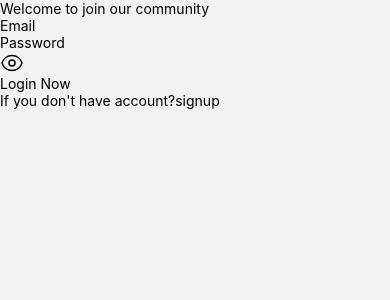
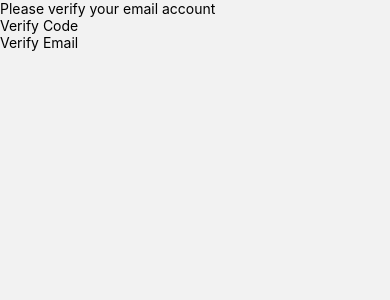
Before and after one commit to jsdevraju/react-native-food-app, a React Native app: screen /VerifyEmail in a window 390 px wide. Shown: the top 300 px of the page. Built offline with nearby package versions, Linux system fonts and the light colour scheme; what tailwindcss-react-native would draw is missing.

Commit message:
added validation added news screen

```diff
--- a/App.js
+++ b/App.js
@@ -9,6 +9,7 @@ import Delivery from "./screens/Delivery";
 import Profile from "./screens/Profile";
 import Login from "./screens/Login";
 import Register from "./screens/Register";
+import EmailVerify from "./screens/EmailVerify";
 
 const Stack = createNativeStackNavigator();
 
@@ -17,17 +18,36 @@ export default function App() {
     <NavigationContainer>
       <TailwindProvider>
         <Stack.Navigator>
-          <Stack.Screen name="Login" component={Login} options={{
-            headerShown:false
-          }} />
-          <Stack.Screen name="Register" component={Register} options={{
-            headerShown:false
-          }} />
+          <Stack.Screen
+            name="Login"
+            component={Login}
+            options={{
+              headerShown: false,
+            }}
+          />
+          <Stack.Screen
+            name="Register"
+            component={Register}
+            options={{
+              headerShown: false,
+            }}
+          />
+          <Stack.Screen
+            name="VerifyEmail"
+            component={EmailVerify}
+            options={{
+              headerShown: false,
+            }}
+          />
           <Stack.Screen name="Home" component={HomeScreen} />
           <Stack.Screen name="Restaurant" component={Restaurant} />
-          <Stack.Screen name="Profile" component={Profile} options={{
-            headerShown: false,
-          }} />
+          <Stack.Screen
+            name="Profile"
+            component={Profile}
+            options={{
+              headerShown: false,
+            }}
+          />
           <Stack.Screen
             name="Cart"
             component={Cart}
@@ -36,14 +56,22 @@ export default function App() {
               headerShown: false,
             }}
           />
-          <Stack.Screen name="Order" component={ProcessOrder} options={{
-            presentation: "fullScreenModal",
-            headerShown: false,
-          }} />
-          <Stack.Screen name="Delivery" component={Delivery} options={{
-            presentation: "fullScreenModal",
-            headerShown: false,
-          }} />
+          <Stack.Screen
+            name="Order"
+            component={ProcessOrder}
+            options={{
+              presentation: "fullScreenModal",
+              headerShown: false,
+            }}
+          />
+          <Stack.Screen
+            name="Delivery"
+            component={Delivery}
+            options={{
+              presentation: "fullScreenModal",
+              headerShown: false,
+            }}
+          />
         </Stack.Navigator>
       </TailwindProvider>
     </NavigationContainer>
--- a/Validation/index.js
+++ b/Validation/index.js
@@ -10,9 +10,8 @@ export const LoginSchema = Yup.object().shape({
     .matches(
       /^(?=.*[a-z])(?=.*[A-Z])(?=.*[0-9])(?=.*[!@#\$%\^&\*])(?=.{8,})/,
       "Must Contain 8 Characters, One Uppercase, One Lowercase, One Number and One Special Case Character"
-    )
+    ),
 });
-
 
 export const RegisterSchema = Yup.object().shape({
   name: Yup.string()
@@ -27,5 +26,11 @@ export const RegisterSchema = Yup.object().shape({
     .matches(
       /^(?=.*[a-z])(?=.*[A-Z])(?=.*[0-9])(?=.*[!@#\$%\^&\*])(?=.{8,})/,
       "Must Contain 8 Characters, One Uppercase, One Lowercase, One Number and One Special Case Character"
-    )
+    ),
 });
+
+export const EmailVerifySchema = Yup.object().shape({
+  code: Yup.string()
+    .min(6, ({ min }) => `Verify code must be at least ${min} characters`)
+    .required("Verify code is required"),
+});
--- a/screens/EmailVerify/index.js
+++ b/screens/EmailVerify/index.js
@@ -1,12 +1,42 @@
-import { View, Text } from 'react-native'
-import React from 'react'
+import { View, Text, SafeAreaView, Platform } from "react-native";
+import React from "react";
+import { StatusBar } from "expo-status-bar";
+import AppForm from "../../components/Form/AppForm";
+import AppFormFeilds from "../../components/Form/AppFormFeilds";
+import AppSubmitButton from "../../components/Form/AppSubmitButton";
+import { EmailVerifySchema } from "../../Validation";
 
 const EmailVerify = () => {
+  const emailVerify = (values) => {
+    console.log(values);
+  };
+
   return (
-    <View>
-      <Text>EmailVerify</Text>
-    </View>
-  )
-}
+    <SafeAreaView
+      style={{
+        paddingTop: Platform.OS === "android" ? StatusBar.currentHeight : 0,
+      }}
+      className="pt-5 flex-1 items-center justify-center"
+    >
+      <View className="shadow-md bg-white w-full p-8">
+        <Text className="text-1xl font-bold text-center">
+          Please verify your email account
+        </Text>
+        <AppForm
+          initialValues={{ name: "", email: "", password: "" }}
+          validationSchema={EmailVerifySchema}
+          onSubmit={(values) => emailVerify(values)}
+        >
+          <AppFormFeilds
+            name="code"
+            placeholder="Verify Code"
+            autoCompleteType="off"
+          />
+          <AppSubmitButton title="Verify Email" />
+        </AppForm>
+      </View>
+    </SafeAreaView>
+  );
+};
 
-export default EmailVerify
+export default EmailVerify;
--- a/screens/Login/index.js
+++ b/screens/Login/index.js
@@ -20,6 +20,7 @@ const Login = () => {
       }}
       className="pt-5 flex-1 items-center justify-center"
     >
+
       <View className="shadow-md bg-white w-full p-8">
         <Text className="text-1xl font-bold text-center">
           Welcome to join our community
@@ -44,7 +45,7 @@ const Login = () => {
         </AppForm>
         <Text className="mt-4 text-gray-700">
           If you don't have account?
-          <Text className="text-blue-600" onPress={() => navigation.navigate("Register")}>signup</Text>
+          <Text className="text-blue-600" onPress={() => navigation.navigate("VerifyEmail")}>signup</Text>
         </Text>
       </View>
     </SafeAreaView>
```
Also changed, not shown: 1 other file (tests, documents, lock files or other folders).
